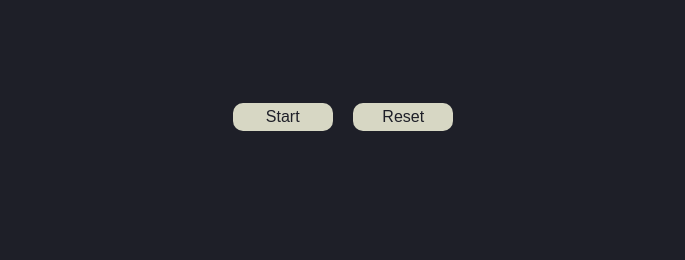
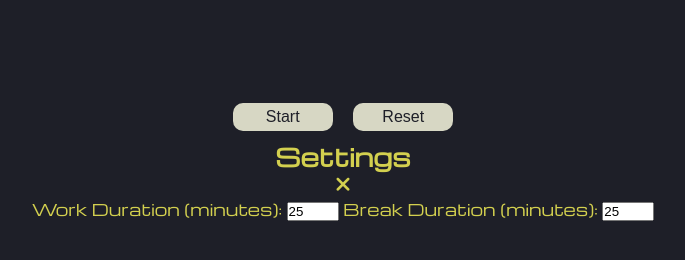
Before and after one commit to DeepsDali/Pomodoro-Timer, a plain HTML site: page index.html in a window 1280 px wide. Shown: the part 378-638 px from the top of the page, without its empty margins (297-982 px from the left). Drawn offline with nearby package versions, Linux system fonts and the light colour scheme.

Commit message:
Add settings modal div
Relates #2

```diff
--- a/index.html
+++ b/index.html
@@ -40,7 +40,24 @@
         </div>
       </section>
     </main>
-
+    <div id="modal" class="modal">
+      <div>
+        <h2>Settings</h2>
+        <button id="setting" class="nav-button">
+          <i class="fas fa-close"></i>
+        </button>
+      </div>
+      <label for="workDurationInput">Work Duration (minutes):</label>
+      <input type="number" id="workDurationInput" value="25" min="1" max="60" />
+      <label for="breakDurationInput">Break Duration (minutes):</label>
+      <input
+        type="number"
+        id="breakDurationInput"
+        value="25"
+        min="25"
+        max="60"
+      />
+    </div>
     <script src="./main.js"></script>
   </body>
 </html>
```
